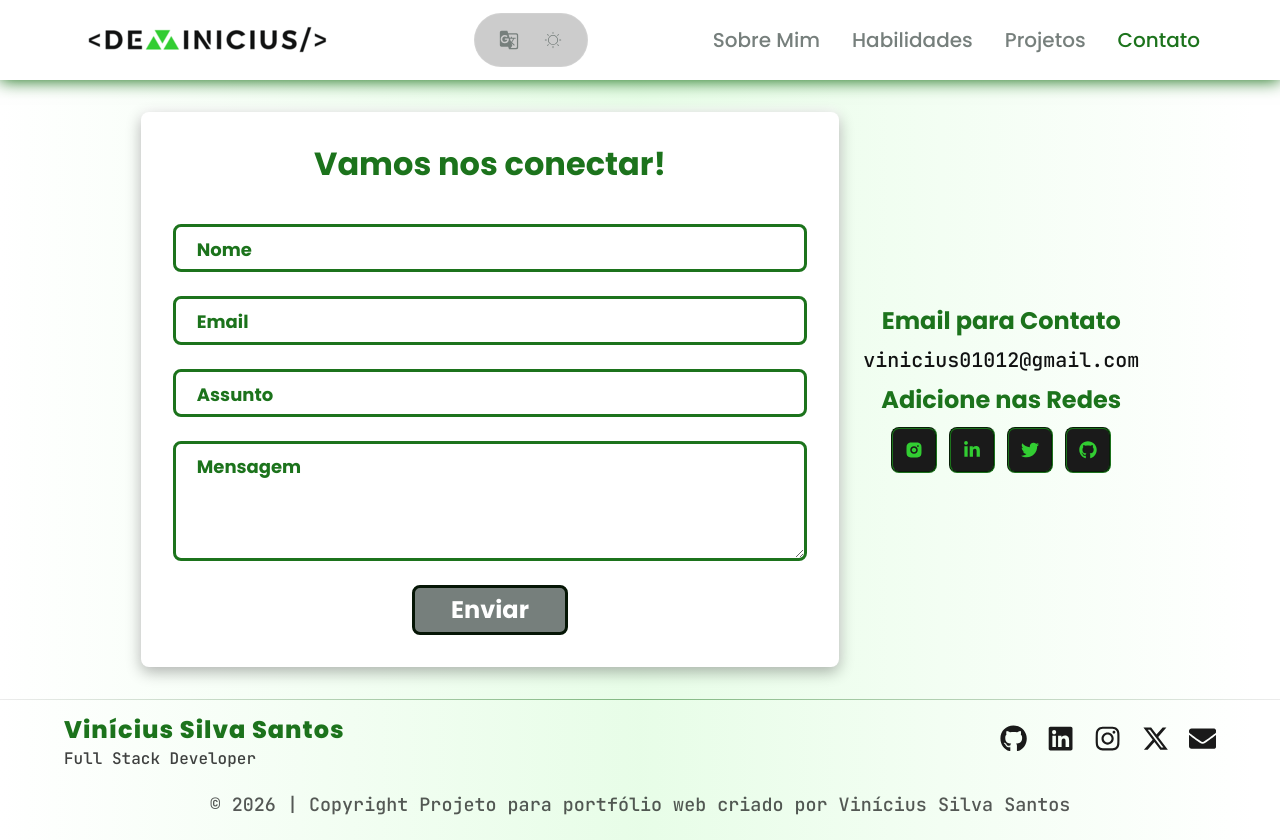
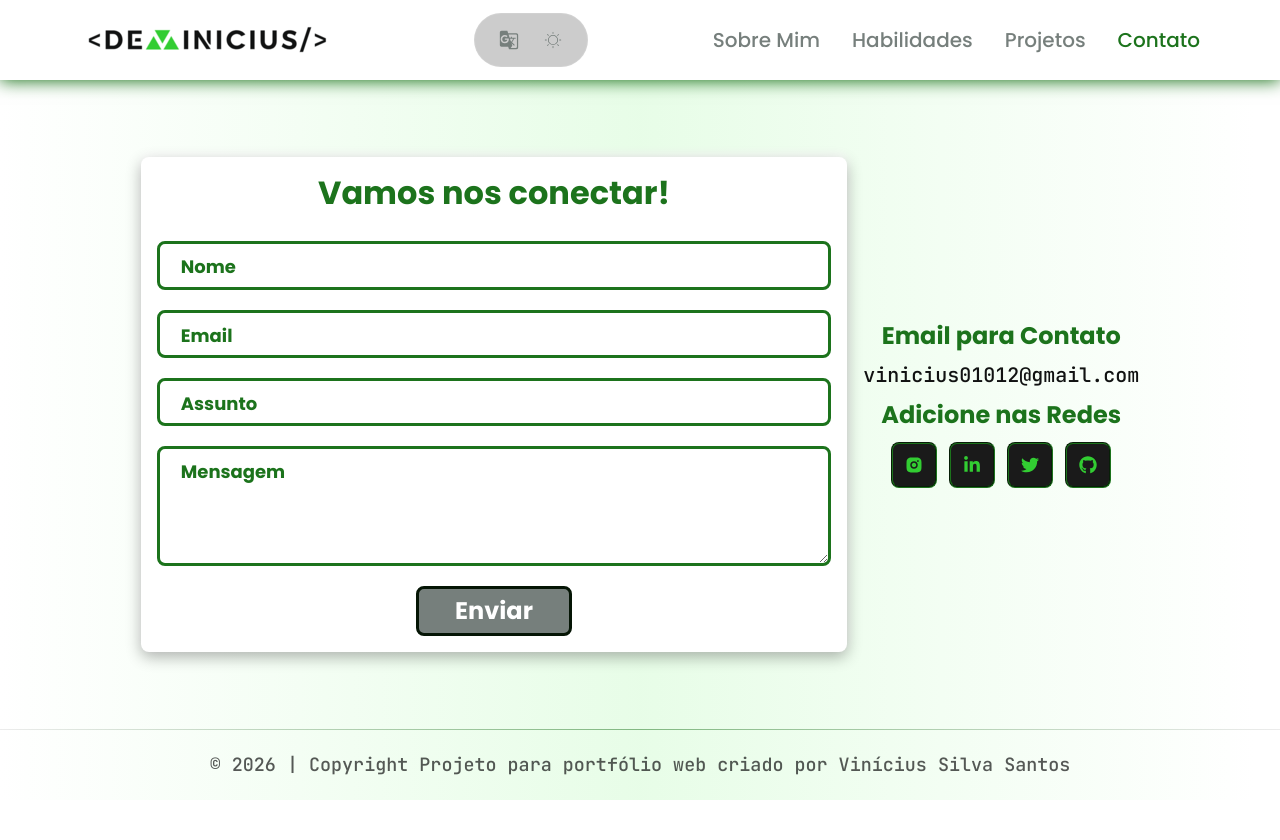
Before and after one commit to viniciussis/My_Portfolio, a React (Vite) app: page /contact in a window 1280 px wide. After the commit the page ends 800 px from the top, so only its background shows below. Built offline with nearby package versions, Linux system fonts and the light colour scheme; no server answers.

Commit message:
fix(layout): adjust Home and Contact pages to fit 100vh

```diff
--- a/src/components/Footer/index.tsx
+++ b/src/components/Footer/index.tsx
@@ -10,11 +10,11 @@ const Footer = () => {
   const location = useLocation()
   const currentYear = new Date().getFullYear()
 
-  const isHome = location.pathname === '/'
+  const isSimpleFooter = location.pathname === '/' || location.pathname === '/contact'
 
   return (
     <motion.footer
-      className={`footer ${isHome ? 'footer--simple' : ''}`}
+      className={`footer ${isSimpleFooter ? 'footer--simple' : ''}`}
       initial={{ opacity: 0, y: 20 }}
       whileInView={{ opacity: 1, y: 0 }}
       transition={{ duration: 0.8 }}
@@ -22,7 +22,7 @@ const Footer = () => {
     >
       <div className="footer__divider" />
 
-      {!isHome && (
+      {!isSimpleFooter && (
         <div className="footer__content">
           <div className="footer__brand">
             <h3 className="footer__name">Vinícius Silva Santos</h3>
--- a/src/pages/Contact/Contact.scss
+++ b/src/pages/Contact/Contact.scss
@@ -1,5 +1,5 @@
 .contact {
-  padding: 2rem 7.5vw;
+  padding: max(2vh, 1rem) 7.5vw;
   flex-direction: column;
   justify-content: center;
   align-items: center;
@@ -7,7 +7,7 @@
   flex: 1;
   overflow: hidden;
   display: flex;
-  gap: 1.5rem;
+  gap: clamp(1rem, 2vh, 1.5rem);
 
   &__title {
     font-family: variables.$font-title;
@@ -21,7 +21,7 @@
     flex-direction: column;
     text-align: center;
     display: flex;
-    gap: 1.5vh;
+    gap: clamp(0.5rem, 1.5vh, 1.5rem);
 
     &__sub {
       font-family: variables.$font-title;
@@ -37,7 +37,7 @@
   }
 
   @include mixins.for-size(tablet) {
-    padding: 4rem 6rem;
+    padding: max(2vh, 1rem) 6rem;
 
     &__title {
       display: none;
@@ -46,11 +46,11 @@
 
   @include mixins.for-size(desktop) {
     flex-direction: row;
-    padding: 2rem 11vw;
+    padding: max(2vh, 1rem) 11vw;
   }
 
   @include mixins.for-size(desktop-md) {
-    padding: 6rem 10vw;
+    padding: max(2vh, 1rem) 10vw;
 
     &__media {
       &__sub {
@@ -64,8 +64,8 @@
   }
 
   @include mixins.for-size(desktop-lg) {
-    padding: 6rem 12vw;
-    gap: 5rem;
+    padding: max(2vh, 1rem) 12vw;
+    gap: clamp(2rem, 5vh, 5rem);
 
     &__media {
       &__sub {
--- a/src/pages/Contact/EmailForm/EmailForm.scss
+++ b/src/pages/Contact/EmailForm/EmailForm.scss
@@ -6,10 +6,10 @@
   flex-direction: column;
   align-items: center;
   max-width: 85rem;
-  padding: 1rem;
+  padding: clamp(0.5rem, 2vh, 1rem);
   display: flex;
   width: 100%;
-  gap: 3vh;
+  gap: clamp(1rem, 2.5vh, 3vh);
 
   &__sub {
     color: var(--theme-primary);
@@ -19,10 +19,10 @@
   }
 
   @include mixins.for-size(desktop) {
-    padding: 2rem;
+    padding: max(2vh, 1rem);
 
     &__sub {
-      margin-bottom: 1rem;
+      margin-bottom: clamp(0.5rem, 1vh, 1rem);
       font-size: 2rem;
     }
   }
--- a/src/pages/Home/Home.scss
+++ b/src/pages/Home/Home.scss
@@ -24,7 +24,7 @@
       box-shadow: 0 0 40px rgba(var(--theme-primary-rgb), 0.3), inset 0 0 20px rgba(255, 255, 255, 0.1);
       border: 4px solid var(--theme-primary);
       border-radius: 50%;
-      width: 45vw;
+      width: clamp(150px, 45vw, 250px);
       z-index: 1;
       animation: floatProfile 6s ease-in-out infinite;
       transition: all 0.3s ease;
@@ -84,12 +84,12 @@
   }
 
   @include mixins.for-size(tablet) {
-    padding: 4rem;
+    padding: 2rem;
     gap: 2rem;
 
     &__social {
       &__profile {
-        width: 30vw;
+        width: clamp(200px, 30vw, 300px);
         right: 35%;
         top: 10%;
       }
@@ -111,12 +111,12 @@
   }
 
   @include mixins.for-size(desktop) {
-    padding: 4rem 6rem;
-    gap: 4rem;
+    padding: 2rem 6rem;
+    gap: 2rem;
 
     &__social {
       &__profile {
-        width: 25vw;
+        width: clamp(250px, 25vw, 350px);
         right: 40%;
       }
     }
@@ -136,12 +136,12 @@
   }
 
   @include mixins.for-size(desktop-md) {
-    padding: 6rem 8rem;
-    gap: 6rem;
+    padding: 2rem 8rem;
+    gap: 1rem;
 
     &__social {
       &__profile {
-        width: 20vw;
+        width: clamp(300px, 20vw, 400px);
         right: 40%;
       }
     }
@@ -157,7 +157,7 @@
   }
 
   @include mixins.for-size(desktop-lg) {
-    padding: 4rem;
+    padding: 2rem;
     gap: 4rem;
 
     &__greets {
```
